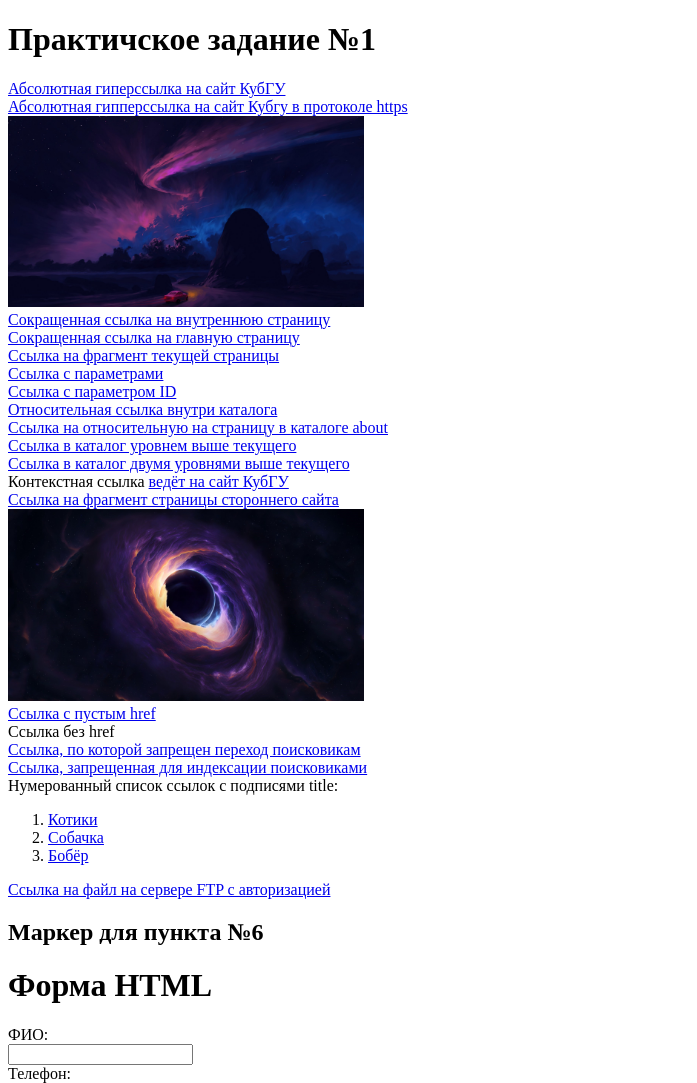
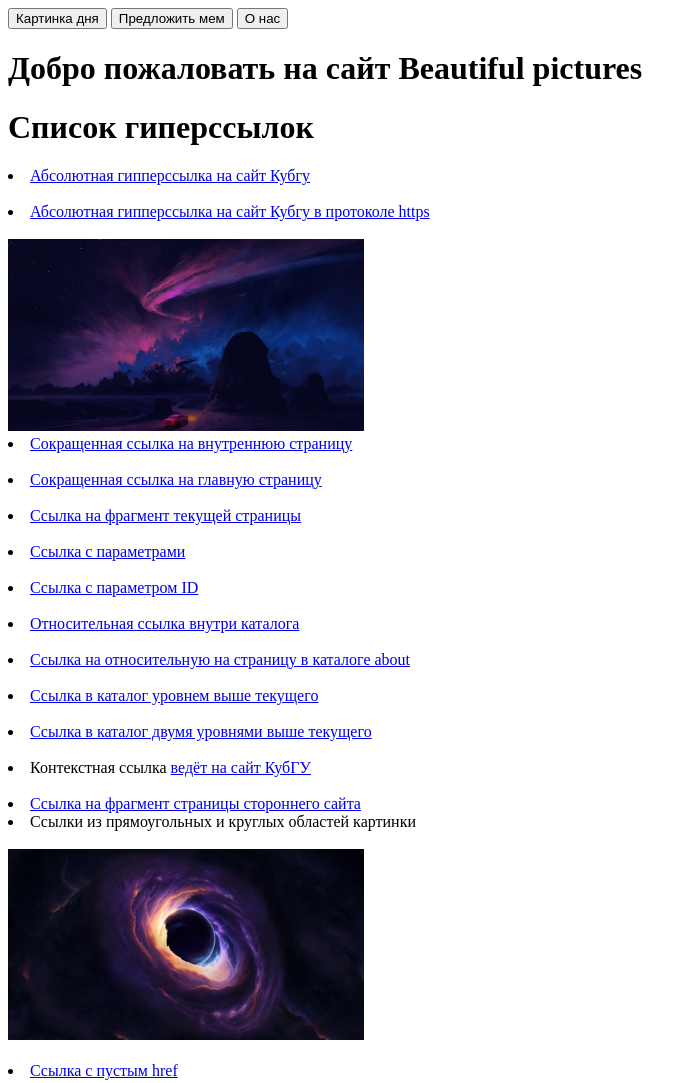
Before and after one commit to h1kky123/WEB, a plain HTML site: page task_2/index.html in a window 1280 px wide. Shown: the top 1083 px of the page, without its empty margins (0-697 px from the left). Drawn offline with Linux system fonts and the light colour scheme.

Commit message:
Add files via upload

```diff
--- a/task_2/index.html
+++ b/task_2/index.html
@@ -2,42 +2,71 @@
 <html lang="ru">
 <head>
     <meta charset="UTF-8">
-    <meta name="viewport" content="width=device-width, initial-scale=1.0">
-    <title>Работа №1</title>
+    <link rel="stylesheet" href="style.css">
+    <link rel="stylesheet" href="about.html">
+    <link rel="stylesheet" href="memeday.html">
+    <link rel="stylesheet" href="offer.html">
+    <title>Работа №2</title>
 </head>
+
 <body>
-    <h1>Практичское задание №1</h1>
-    <a href="http://kubsu.ru/">Абсолютная гиперссылка на сайт КубГУ</a><br/>
-    <a href="https://kubsu.ru/">Абсолютная гипперссылка на сайт Кубгу в протоколе https</a><br/>
-<img src="img/image.jpg" alt="Закат" style="width: 356px;" /><br/>
-<a href="/about" > Сокращенная ссылка на внутреннюю страницу</a><br/>
-<a href="/" > Сокращенная ссылка на главную страницу</a><br/>
-<a href="#jump">Ссылка на фрагмент текущей страницы</a><br/>
-<a href="https://example.com/page?param1=value1&param2=value2&param3=value3">Ссылка с параметрами</a><br/>
-<a href="https://example.com/page?id=123">Ссылка с параметром ID</a><br/>
-<a href="index_relativeReference.html"> Относительная ссылка внутри каталога</a><br/>
-<a href="about/page.html">Cсылка на относительную на страницу в каталоге about</a><br/>
-<a href="../index.html">Ссылка в каталог уровнем выше текущего </a><br/>
-<a href="../../index.html">Ссылка в каталог двумя уровнями выше текущего </a><br/>
-Контекстная ссылка <a href="https://www.kubsu.ru"> ведёт на сайт КубГУ</a><br/>
-<a href="https://ru.wikipedia.org/wiki/HTML#:~:text=%D0%A0%D1%8B%D0%BD%D0%BE%D1%87%D0%BD%D1%8B%D0%B5%20%D0%B4%D0%BE%D0%BB%D0%B8).-,%D0%92%D0%B5%D1%80%D1%81%D0%B8%D0%B8,-%5B%D0%BF%D1%80%D0%B0%D0%B2%D0%B8%D1%82%D1%8C%20%7C" >Ссылка на фрагмент страницы стороннего сайта</a><br>
-<img src="img/image2.jpg" alt="Изображние" usemap="#imgmap" style="width: 356px;">
-<map name="imgmap">
-    <area shape="rect" coords="34,44,270,350" href="http://kubsu.ru/" alt="Прямоугольная область">
-    <area shape="circle" coords="100,100,50" href="http://kubsu.ru/" alt="Окружность">
-</map><br>
-<a href="#">Ссылка с пустым href</a><br/>
-<a>Ссылка без href</a><br/>
-<a href="https://www.kubsu.ru" rel="nofollow">  Ссылка, по которой запрещен переход поисковикам</a><br/>
-<a href="https://www.kubsu.ru" rel="noindex"> Ссылка, запрещенная для индексации поисковиками</a><br/>
-Нумерованный список ссылок с подписями title:
+  <nav class="tab">
+    <button onclick="location.href='memeday.html';" class="textLower">Картинка дня</button>
+    <button onclick="location.href='offer.html';" class="textLower">Предложить мем</button>
+    <button onclick="location.href='about.html';" class="textLower">О нас</button>
+</nav>
+
+<header>
+    <h1 class="welcome"> Добро пожаловать на сайт Beautiful pictures</h1>
+    <!-- <div style="width:100%; background-color:rgb(215, 245, 245);  height:120px;">
+        <img class="pic" src="img/image3.jpg"/>  -->
+
+    </div>
+</header>
+
+<div class="Content">
+  <h1 class=mainText"">Список гиперссылок</h1>
+  <div class="line1">
+  <li><a href="//www.kubsu.ru">Абсолютная гипперссылка на сайт Кубгу</a></li></br>
+  <li><a href="https://kubsu.ru/">Абсолютная гипперссылка на сайт Кубгу в протоколе https</a></li><br/>
+  <a href="https://github.com/"><img src="img/image.jpg" alt="Закат" style="width: 356px;" /></a><br/>
+  <li><a href="/about" > Сокращенная ссылка на внутреннюю страницу</a></li><br/>
+  <li><a href="/" > Сокращенная ссылка на главную страницу</a></li><br/>
+  <li><a href="#jump">Ссылка на фрагмент текущей страницы</a></li><br/>
+  <li><a href="index.html?product=width&color=black&size=m">Ссылка с параметрами</a></li><br/>
+  <li><a href="index.html?id=123">Ссылка с параметром ID</a></li><br/>
+  <li><a href="index_relativeReference.html"> Относительная ссылка внутри каталога</a></li><br/>
+  <li><a href="about/page.html">Cсылка на относительную на страницу в каталоге about</a></li><br/>
+  <li><a href="../index.html">Ссылка в каталог уровнем выше текущего </a></li><br/>
+  <li><a href="../../index.html">Ссылка в каталог двумя уровнями выше текущего </a></li><br/>
+  <li>Контекстная ссылка <a href="https://www.kubsu.ru"> ведёт на сайт КубГУ</a></li><br/>
+  <li><a href="https://ru.wikipedia.org/wiki/HTML#:~:text=%D0%A0%D1%8B%D0%BD%D0%BE%D1%87%D0%BD%D1%8B%D0%B5%20%D0%B4%D0%BE%D0%BB%D0%B8.-,%D0%92%D0%B5%D1%80%D1%81%D0%B8%D0%B8,-%5B%D0%BF%D1%80%D0%B0%D0%B2%D0%B8%D1%82%D1%8C%20%7C" >Ссылка на фрагмент страницы стороннего сайта</a><br>
+  <li> Ссылки из прямоугольных и круглых областей картинки</li><br>
+  <img src="img/image2.jpg" alt="Изображние" usemap="#imgmap" style="width: 356px;">
+  <map name="imgmap">
+    <area shape="rect" coords="0,0,200,330" href="https://kubsu.ru">
+    <area shape="circle" coords="20,20,300,400" href="https://github.com/">
+  </map><br><br>
+  <li><a href="#">Ссылка с пустым href</a></li><br/>
+  <li><a>Ссылка без href</a></li><br/>
+  <li><a href="https://www.kubsu.ru" rel="nofollow">  Ссылка, по которой запрещен переход поисковикам</a></li><br/>
+  <li><a href="https://www.kubsu.ru" rel="noindex"> Ссылка, запрещенная для индексации поисковиками</a></li><br/>
     <ol>
         <li><a href="https://www.youtube.com/shorts/3n0HhQwP3_8" title ="Котики">Котики</a></li>
         <li><a href="https://www.youtube.com/shorts/FYgvaRL2glU" title="Собачка"> Собачка</a></li>
         <li><a href="https://www.youtube.com/shorts/E5HHMl3VVlQ" title ="Бобёр"> Бобёр</a></li>
     </ol>
-<a href="ftp://username:password@ftp.example.com/file.txt"> Cсылка на файл на сервере FTP с авторизацией</a><br/>
-<h2 id="jump"> Маркер для пункта №6 </h2>
+  <li><a href="ftp://username:password@ftp.example.com/file.txt"> Cсылка на файл на сервере FTP с авторизацией</a></li><br/>
+  <h2 id="jump"> Маркер для пункта №6 </h2>
+  </div>
+</div>
+
+
+
+
+
+
+
     <h1>Форма HTML</h1>
     <form action="/"
     method="POST">
@@ -102,5 +131,6 @@
         </label>
       <input type="submit" value="Сохранить" />
     </form>
+  </main>
 </body>
 </html>
```
Also changed, not shown: task_2/img/image3.jpg (added), task_2/style.css (added).
